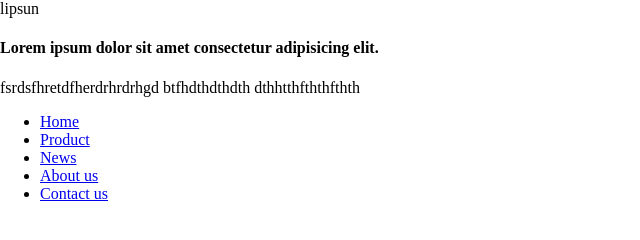
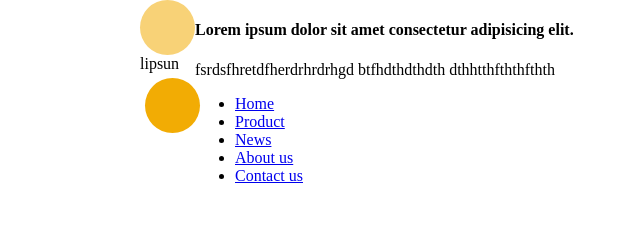
Before and after one commit to Maksik777/html, a plain HTML site: page psd.progekt/index.html in a window 1280 px wide. Shown: the whole page, without its empty margins (0-640 px from the left). Drawn offline with Linux system fonts and the light colour scheme.

Commit message:
create header styles

```diff
--- a/psd.progekt/index.html
+++ b/psd.progekt/index.html
@@ -11,16 +11,18 @@
 
     <body>
         <div id="container">
+
             <header>
                 <div id="logo">
                     lipsun
+                </div>
                 <div>
                     <div id="header-text">
                         <h4> Lorem ipsum dolor sit amet consectetur adipisicing elit. </h4>
                         fsrdsfhretdfherdrhrdrhgd btfhdthdthdth dthhtthfththfthth
                     </div>
-                        <nav>
-                            <ul id="header-menu">
+                    <nav id="header-menu">
+                        <ul>
                             <li><a href="#">Home</a></li>
                             <li><a href="#">Product</a></li>
                             <li><a href="#">News</a></li>
--- a/psd.progekt/style.css
+++ b/psd.progekt/style.css
@@ -1,5 +1,44 @@
 body {
     margin: 0;
     padding: 0;
+}
+
+#logo {
+    position: relative;
+}
+
+
+#container {
+    max-width: 1000px;
+    margin: auto;
+}
+
+header {
+    display: flex;
+    flex-wrap:wrap;
+}
+
+#logo::before,#logo::after {
+    content: "";
+    background: #f8d277;
+    height: 55px;
+    width: 55px;
+    border-radius: 50%;
+    display: block;
+}
+
+#logo::before {
+    background: #f8d277;
 
 }
+
+#logo::after {
+    background: #f2ac04;
+    position: relative;
+    top: 5px;
+    left: 5px;
+}
+
+#header-menu {
+    width: 100%;
+}
```
Lines whose indentation alone changed are shown as unchanged.
